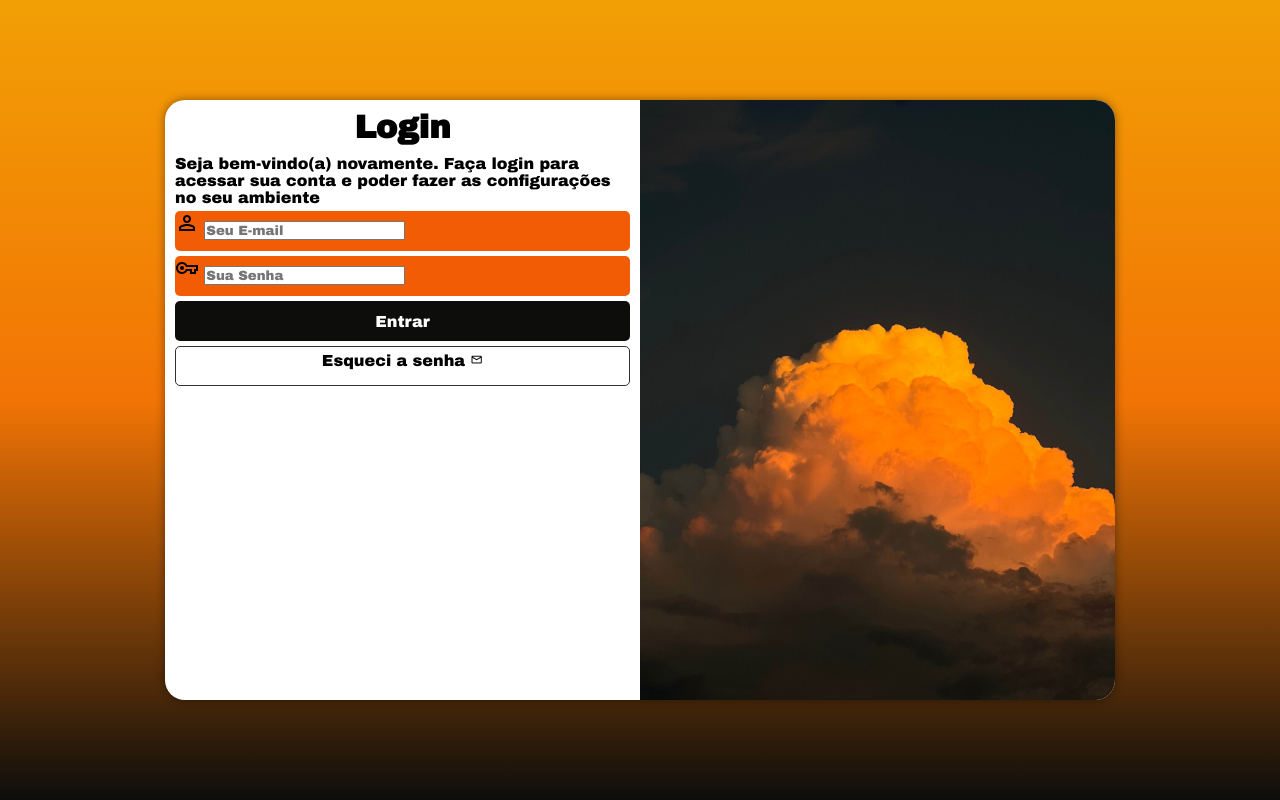
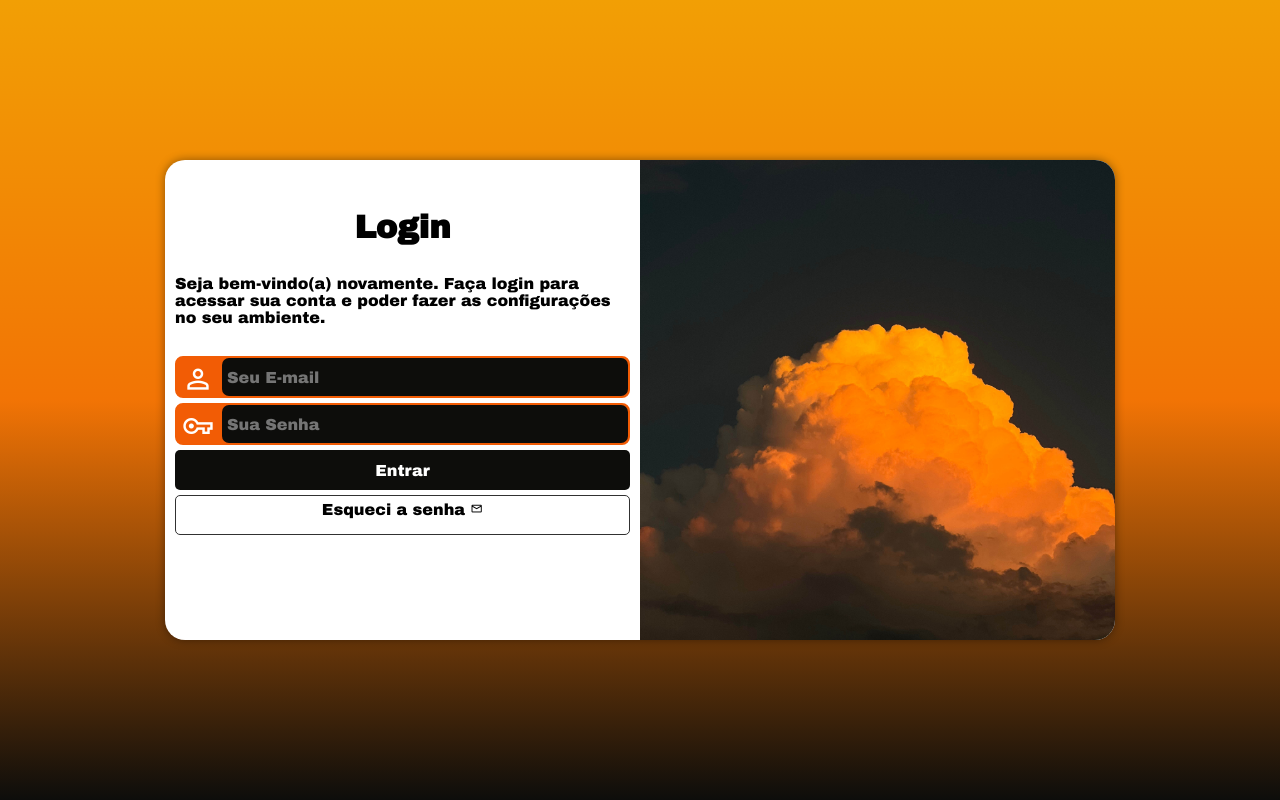
Before and after one commit to oliveiragabryel/projeto-login, a plain HTML site: page index.html in a window 1280 px wide. Drawn offline with nearby package versions, Linux system fonts and the light colour scheme.

Commit message:
Últimos ajustes

```diff
--- a/estilos/media-query.css
+++ b/estilos/media-query.css
@@ -12,12 +12,14 @@ Grandes telas: acima de 1200px
 
 
 @media screen and (min-width: 768px) and (max-width: 992px) {
+    /*Configuração para tablet*/
     body {
         background-image: linear-gradient(to top, #0D0D0B, #F27405, #F29F05);
     }
 
     section#login {
         width: 80vw;
+        height: 370px;
     }
 
     section#login > div#imagem {
@@ -29,18 +31,21 @@ Grandes telas: acima de 1200px
     section#login > div#formulario {
         float: right;
         width: 70%;
+        margin: 14px 0px;
     }
 }
 
 
 
 @media screen and (min-width: 992px) {
+    /*Configuração para Desktop*/
     body{
         background-image: linear-gradient(to top, #0D0D0B, #F27405, #F29F05);
     }
 
     section#login {
         width: 950px;
+        height: 480px;
     }
 
     section#login > div#imagem {
@@ -52,6 +57,7 @@ Grandes telas: acima de 1200px
     section#login > div#formulario {
         float: right;
         width: 50%;
+        margin: 40px 0px;
     }
 
     div#formulario > h1 {
@@ -60,6 +66,7 @@ Grandes telas: acima de 1200px
 
     div#formulario > p {
     font-size: 0.8m;
+    margin: 30px 0px;
 }
 
 
--- a/estilos/style.css
+++ b/estilos/style.css
@@ -39,15 +39,14 @@ section#login {
     position: absolute;
     top: 50%;
     left: 50%;
-    transform: translate(-50%, -50%);
     overflow: hidden;
-
     background-color: white;
-    width: 370px;
+    width: 374px;
     height: 600px;
     border-radius: 20px;
     box-shadow: 0px 0px 10px rgba(0, 0, 0, 0.418);
 
+    transform: translate(-50%, -50%);
     transition: width .3s, height .3s;
     transition-timing-function: ease;
 }
@@ -63,6 +62,7 @@ section#login > div#imagem {
 section#login > div#formulario {
     display: block;
     padding: 10px;
+    margin: 10px 0px;
 }
 
 div#formulario > h1 {
@@ -71,20 +71,46 @@ div#formulario > h1 {
 }
 
 div#formulario > p {
-    font-size: 0.4m;
+    font-size: 0.3m;
 }
 
 form > div.campo {
     background-color: #f25c05;
+    border: 2px solid #F25C05;
     display: block;
     width: 100%;
-    height: 40px;
-    border-radius: 5px;
+    height: 42px;
+    border-radius: 8px;
     margin: 5px 0px;
 }
 
 div.campo > label {
     display: none;
+}
+
+div.campo > span {
+    color: white;
+    /*background-color: black;*/
+    font-size: 2em;
+    width: 40px;
+    padding: 5px;
+}
+
+div.campo > input {
+    background-color: #0D0D0B;
+    color: white;
+    font-size: 1em;
+    width: calc(100% - 45px);
+    height: 100%;
+    border: 0px;
+    border-radius: 7px;
+    padding: 5px;
+    transform: translate(45px, -42px);
+}
+
+div.campo > input:focus-within {
+    background-color: white;
+    color: black;
 }
 
 form > input[type=submit] {
--- a/index.html
+++ b/index.html
@@ -20,7 +20,7 @@
             </div>
             <div id="formulario">
                 <h1>Login</h1>
-                <p>Seja bem-vindo(a) novamente. Faça login para acessar sua conta e poder fazer as configurações no seu ambiente</p>
+                <p>Seja bem-vindo(a) novamente. Faça login para acessar sua conta e poder fazer as configurações no seu ambiente.</p>
                 <form action="login.php" method="post">
                     <div class="campo">
                         <span class="material-symbols-outlined">person</span>
```
